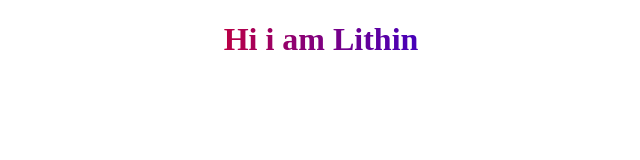
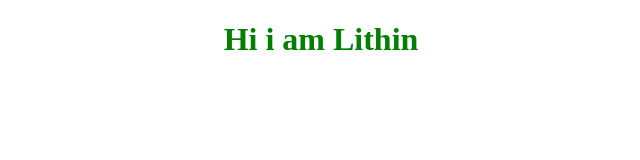
Before and after one commit to Lithindas/samplegit, a plain HTML site: page index.html in a window 1280 px wide. Shown: the whole page, without its empty margins (319-959 px from the left). Drawn offline with Linux system fonts and the light colour scheme.

Commit message:
Update index.html

```diff
--- a/index.html
+++ b/index.html
@@ -6,9 +6,7 @@
     <title>Document</title>
     <style>
         h1{
-            background: linear-gradient(to right,green,red,blue,orange);
-            background-clip: text;
-            -webkit-text-fill-color: transparent;
+             color:green;
             text-align: center;
         }
     </style>
```
